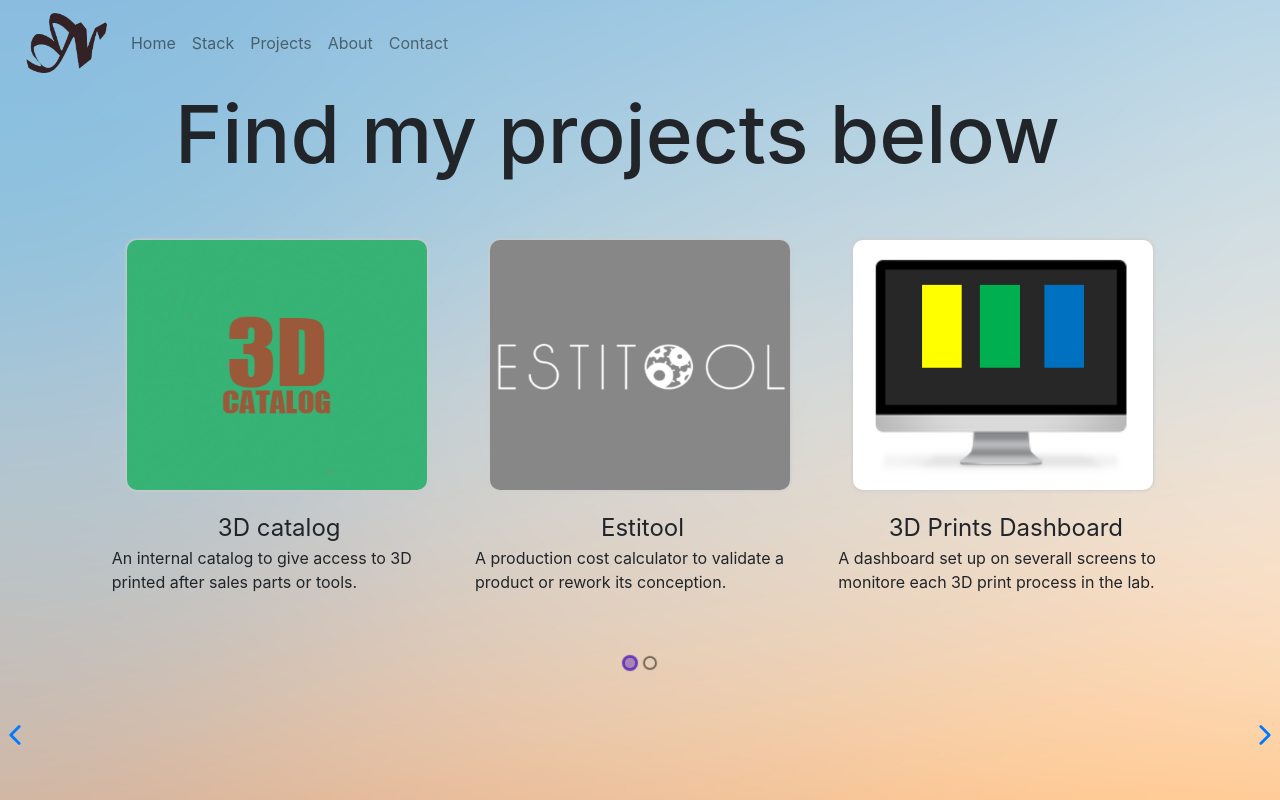
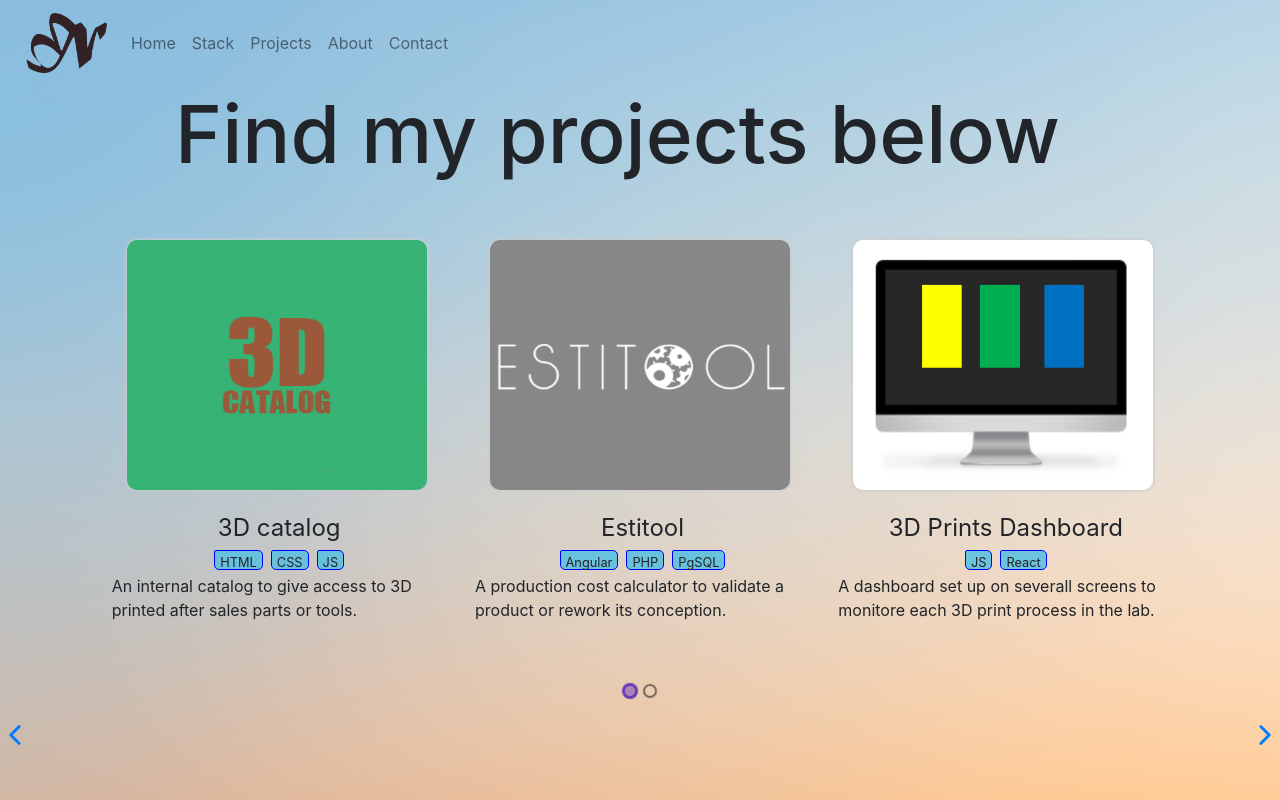
Before and after one commit to nblda/portfolio, a React (Create React App) app: page /portfolio/projects in a window 1280 px wide. Built offline with nearby package versions, Linux system fonts and the light colour scheme.

Commit message:
ajout technos card

```diff
--- a/src/components/Card.js
+++ b/src/components/Card.js
@@ -3,12 +3,14 @@ import React from 'react';
 import CardInfo from './CardInfo.js';
 
 function Card(props){
+    console.log(props.item.techs.html);
     return(
         <div className="d-flex flex-column n-card">
             <div className="d-flex justify-content-center" >
                 <img className="n-card-image" src={props.item.imgSrc} alt={props.item.imgSrc}></img>
-            </div>
-            { <CardInfo title={props.item.title} subTitle={props.item.subTitle} link={props.item.link} /> }
+                </div>
+            { <CardInfo title={props.item.title} subTitle={props.item.subTitle} link={props.item.link} techs={props.item.techs} /> }
+
         </div>
     );
 }
--- a/src/components/CardInfo.js
+++ b/src/components/CardInfo.js
@@ -1,12 +1,63 @@
 import React from 'react';
+import TechCard from './TechCard';
 
 function CardInfo(props){
+
+        let technos = props.techs;
+
+        let html, css, js, php, angular, react, mysql, pgsql = 0;
+
+        for(let i=0; i<technos.length; i++){
+
+            switch (true) {
+                case "html"=== technos[i]:
+                    html = 1;
+                    break;
+                case "css"=== technos[i]:
+                    css = 1;
+                    break;
+                case "js"=== technos[i]:
+                    js = 1;
+                    break;
+                case "php"=== technos[i]:
+                    php = 1;
+                    break;
+                case "angular"=== technos[i]:
+                    angular = 1;
+                    break;
+                case "react"=== technos[i]:
+                    react = 1;
+                    break;
+                case "mysql"=== technos[i]:
+                    mysql = 1;
+                    break;
+                case "pgsql"=== technos[i]:
+                    pgsql = 1;
+                    break;
+                default:
+                    break;
+            }
+
+        }
+
 
         return(
             <>
             {
             <div className="d-flex flex-column n-card-info">
                 <p className="d-flex justify-content-center n-card-title">{props.title}</p>
+
+                <div className="d-flex justify-content-center">
+                    { html===1 && <TechCard tech="HTML"/> }
+                    { css===1 && <TechCard tech="CSS"/> }
+                    { js===1 && <TechCard tech="JS"/> }
+                    { react===1 && <TechCard tech="React"/> }
+                    { angular===1 && <TechCard tech="Angular"/> }
+                    { php===1 && <TechCard tech="PHP"/> }
+                    { mysql===1 && <TechCard tech="MySQL"/> }
+                    { pgsql===1 && <TechCard tech="PgSQL"/> }
+                </div>
+
                 <p className="d-flex justify-content-center n-card-sub-title">{props.subTitle}</p>
                 {props.link && <a className="d-flex justify-content-center" href={props.link} target="_blank" rel="noopener noreferrer">View</a>}
             </div>
--- a/src/components/ProjectCarousel.js
+++ b/src/components/ProjectCarousel.js
@@ -33,6 +33,7 @@ class ProjectCarousel extends React.Component {
                     subTitle: 'An internal catalog to give access to 3D printed after sales parts or tools.',
                     imgSrc: catalog,
                     link: null,
+                    techs: ["html", "css", "js"],
                     selected: true
                 },
                 {
@@ -41,6 +42,7 @@ class ProjectCarousel extends React.Component {
                     subTitle: 'A production cost calculator to validate a product or rework its conception.',
                     imgSrc: estitool,
                     link: null,
+                    techs: ["angular", "php", "pgsql"],
                     selected: false
                 },
                 {
@@ -49,6 +51,7 @@ class ProjectCarousel extends React.Component {
                     subTitle: 'A dashboard set up on severall screens to monitore each 3D print process in the lab.',
                     imgSrc: dashboard,
                     link: null,
+                    techs: ["react", "js"],
                     selected: false
                 },
                 {
@@ -57,6 +60,7 @@ class ProjectCarousel extends React.Component {
                     subTitle: 'A stock management tool that works with a QR code scanner. ',
                     imgSrc: gestock,
                     link: null,
+                    techs: ["html", "css", "js", "php", "mysql"],
                     selected: false
                 },
                 {
@@ -65,6 +69,7 @@ class ProjectCarousel extends React.Component {
                     subTitle: 'Human Machine Interface made on a touchscreen to configure wifi-connexion and monitor datas from sensors.',
                     imgSrc: maestroom2,
                     link: null,
+                    techs: ["html", "css", "js", "php", "mysql"],
                     selected: false
                 },
             ]
--- /dev/null
+++ b/src/components/TechCard.js
@@ -0,0 +1,14 @@
+import React from 'react';
+
+function TechCard(props){
+
+
+    return(
+        <div className="d-flex justify-content-center tech-card m-1">
+            { props.tech && <p className="d-flex">{props.tech}</p> }
+        </div>
+
+    );
+}
+
+export default TechCard;
--- a/src/index.css
+++ b/src/index.css
@@ -81,6 +81,20 @@ code {
   left: 0;
 }
 
+/* tech-card */
+.tech-card{
+  display: flex;
+  font-size: 0.8em;
+  width: auto;
+  height: 20px;
+  padding: 2px 5px;
+  border: solid 1px blue;
+  border-radius: 2px 5px 5px;
+  background-color: rgb(93, 192, 223);
+  background-color: rgba(93, 192, 223, 0.9);
+}
+
+
 /* stack game */
 * {padding: 0; margin: 0;}
         canvas{
```
